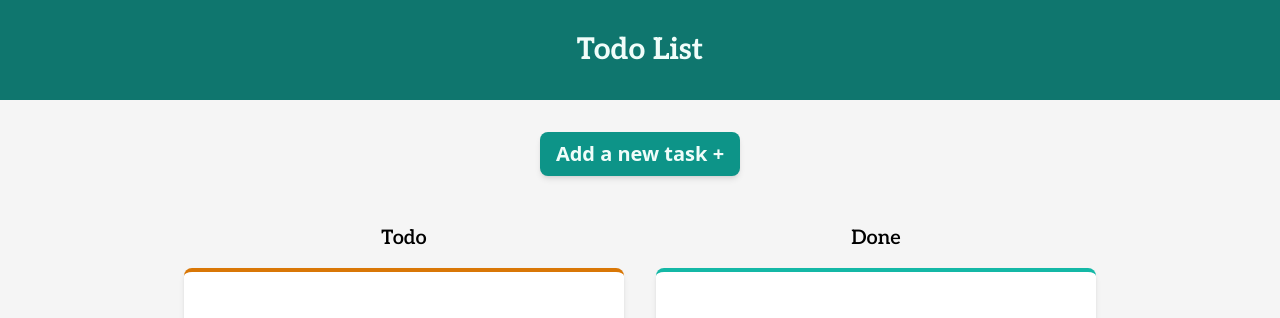
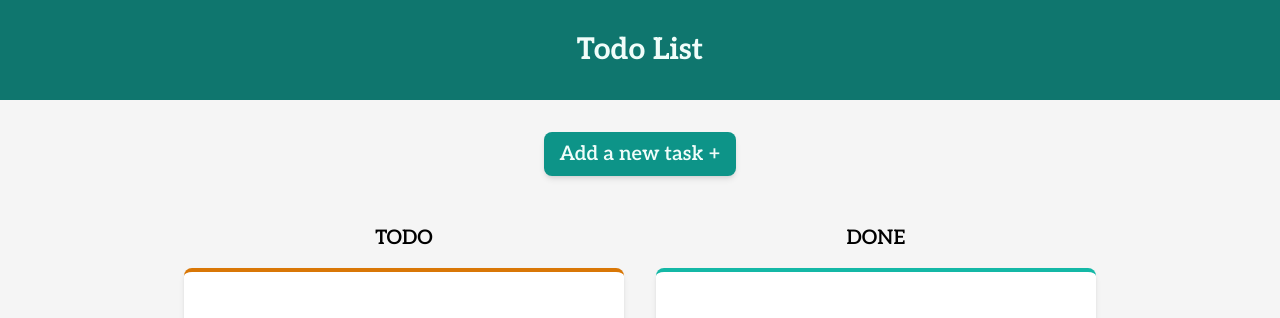
Before and after one commit to melodiaz23/to-do-list, a Next.js app: page / in a window 1280 px wide. Shown: the top 318 px of the page. Built offline with nearby package versions, Linux system fonts and the light colour scheme.

Commit message:
Edit style on page

```diff
--- a/src/app/page.tsx
+++ b/src/app/page.tsx
@@ -253,7 +253,7 @@ export default function Home() {
         className="p-8">
         <div className="w-full">
           <button
-            className="w-full border-0 px-4 py-2 text-teal-50 text-xl font-semibold shadow-md rounded-lg leading-7 bg-teal-600 outline-0 placeholder:text-gray-100"
+            className="w-full font-aleo border-0 px-4 py-2 text-teal-50 text-xl font-semibold shadow-md rounded-lg leading-7 bg-teal-600 outline-0 placeholder:text-gray-100"
             onClick={(e: React.MouseEvent) => {
               e.preventDefault();
               createTask(e, null, 'todo');
--- a/src/components/TasksContainer.tsx
+++ b/src/components/TasksContainer.tsx
@@ -77,7 +77,7 @@ export default function TasksContainer(props: TaskContainerProps) {
       style={style}
       id="portal">
       <h2 className="text-xl font-aleo font-semibold text-center p-4">
-        {type === 'todo' ? 'Todo' : 'Done'}
+        {type === 'todo' ? 'TODO' : 'DONE'}
       </h2>
       <div
         className={`w-80 min-h-16 lg:min-h-36 lg:w-[440px] lg:min-w-[440px] bg-white rounded-lg p-5 lg:p-6 mb-4 shadow-md text-[#545454] border-t-4 ${
```
